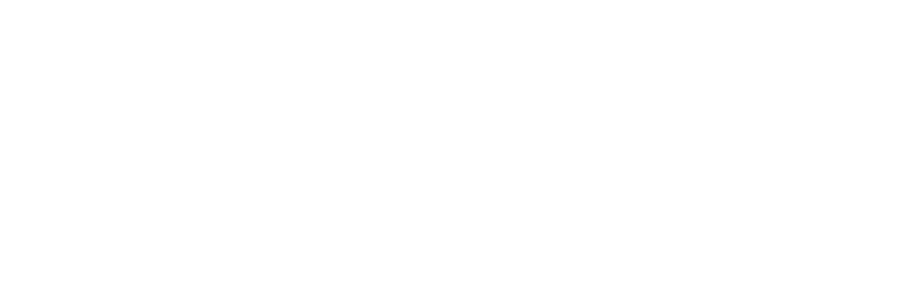
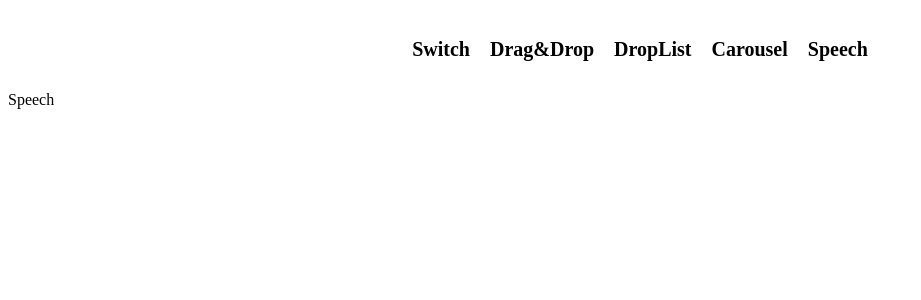
Before and after one commit to AnSuebin/interactive-web, a React (Create React App) app: page /interactive-web/speech in a window 1280 px wide. Before the commit this address had no page. Shown: the top 300 px of the page, without its empty margins (0-921 px from the left). Built offline with nearby package versions, Linux system fonts and the light colour scheme; what uuid4 would draw is missing.

Commit message:
feat : Speech 페이지 추가

```diff
--- a/src/App.js
+++ b/src/App.js
@@ -4,6 +4,7 @@
 import DandD from './pages/DandD';
 import DropList from './pages/DropList';
 import Switch from './pages/Switch';
+import Speech from './pages/Speech';
 
 function App() {
   return (
@@ -14,6 +15,7 @@
           <Route path="/DandD" element={<DandD />} />
           <Route path="/dropList" element={<DropList />} />
           <Route path="/carousel" element={<Carousel />} />
+          <Route path="/speech" element={<Speech />} />
         </Route>
       </Routes>
     </BrowserRouter>
--- a/src/components/Navigation.js
+++ b/src/components/Navigation.js
@@ -30,6 +30,7 @@
         <Menu onClick={() => navigate('DandD')}>Drag&Drop</Menu>
         <Menu onClick={() => navigate('dropList')}>DropList</Menu>
         <Menu onClick={() => navigate('carousel')}>Carousel</Menu>
+        <Menu onClick={() => navigate('speech')}>Speech</Menu>
       </MenuContainer>
     </Container>
   );
--- /dev/null
+++ b/src/pages/Speech.js
@@ -0,0 +1,5 @@
+const Speech = () => {
+  return <div>Speech</div>;
+};
+
+export default Speech;
```
